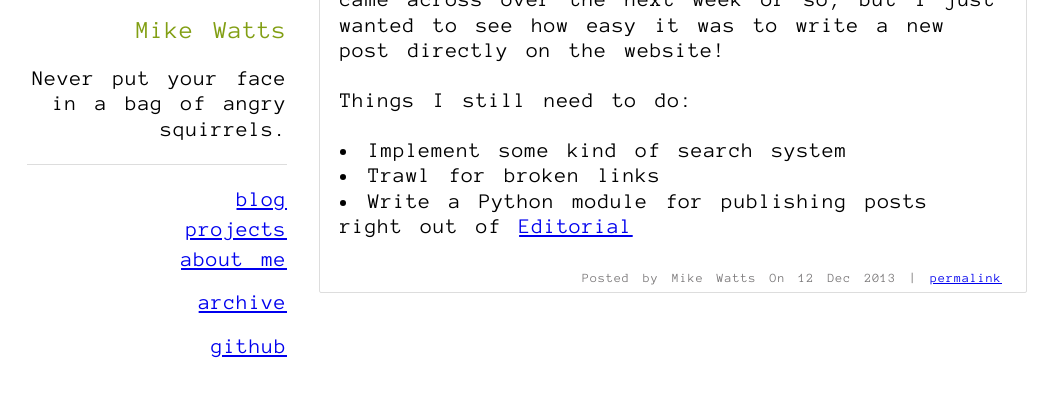
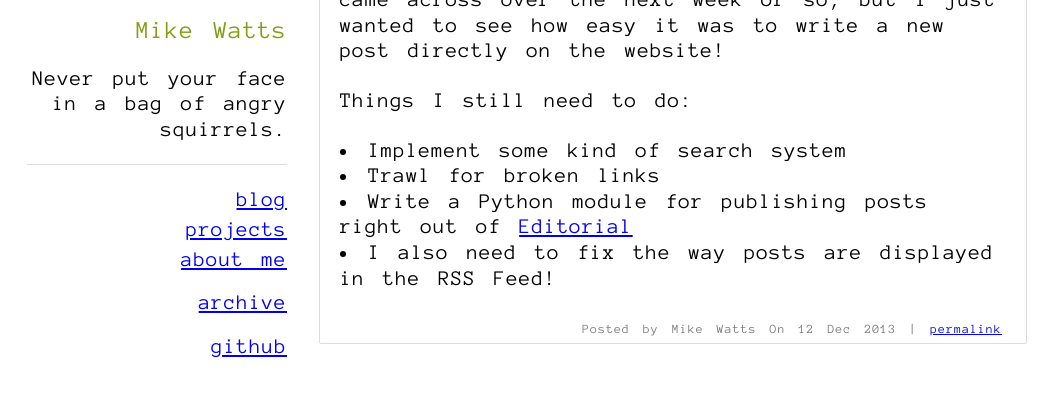
Before and after one commit to MalphasWats/MalphasWats.github.io, a Jekyll site: the page built from _posts/2013-12-12-Moving-home.markdown, in a window 1280 px wide, cut to the strip 334-731 px from the top of the page. Shown: the whole strip, without its empty margins (113-1171 px from the left). Built offline with Jekyll 4.4.1, drawn with Linux system fonts in a browser that asks for light colours; Markdown is read by kramdown in place of the engine named in the settings.

Commit message:
Added RSS Fix to list of jobs!

```diff
--- a/_posts/2013-12-12-Moving-home.markdown
+++ b/_posts/2013-12-12-Moving-home.markdown
@@ -14,3 +14,4 @@ Things I still need to do:
 - Implement some kind of search system
 - Trawl for broken links
 - Write a Python module for publishing posts right out of [Editorial](http://omz-software.com/editorial/)
+- I also need to fix the way posts are displayed in the RSS Feed!
```
